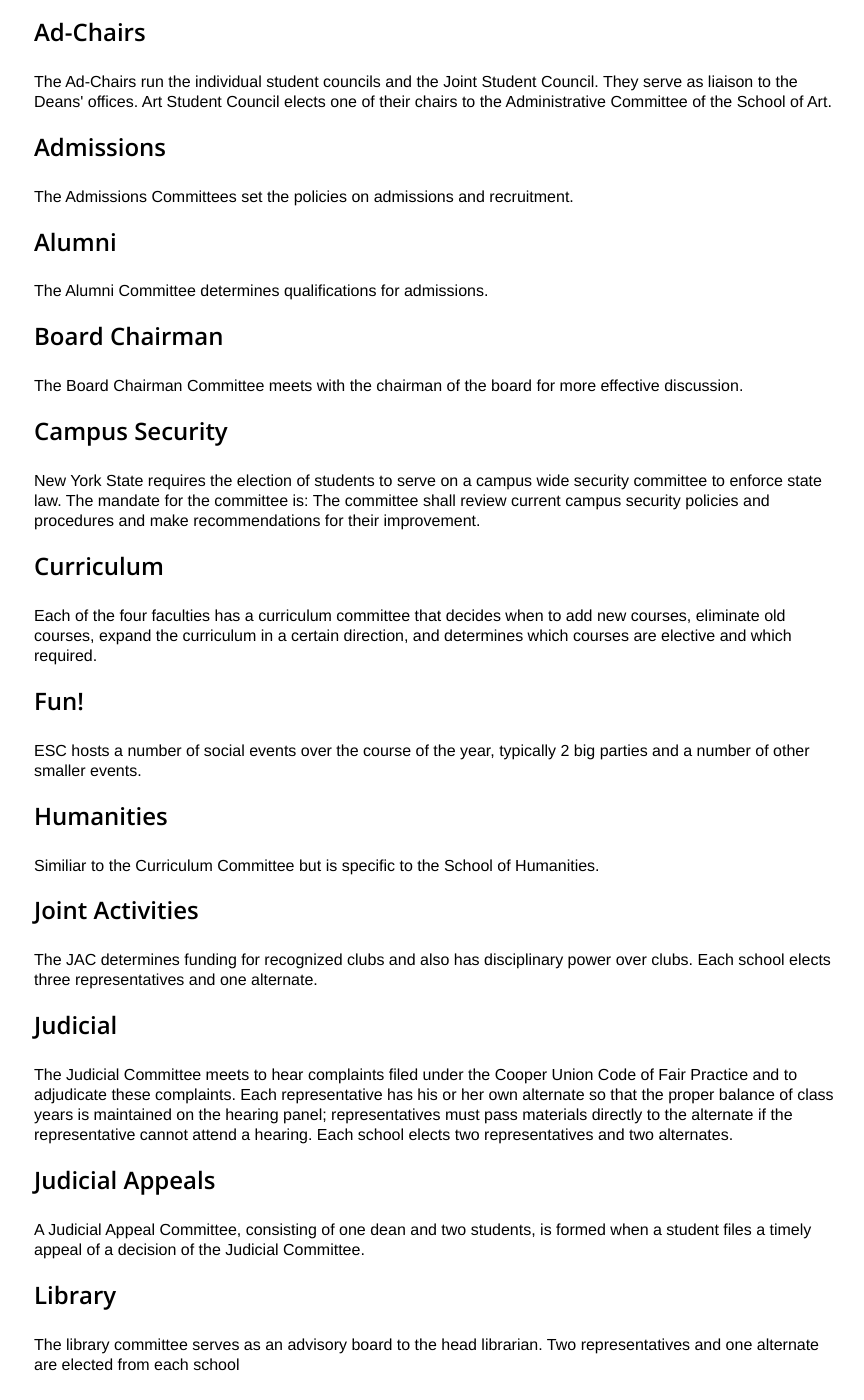
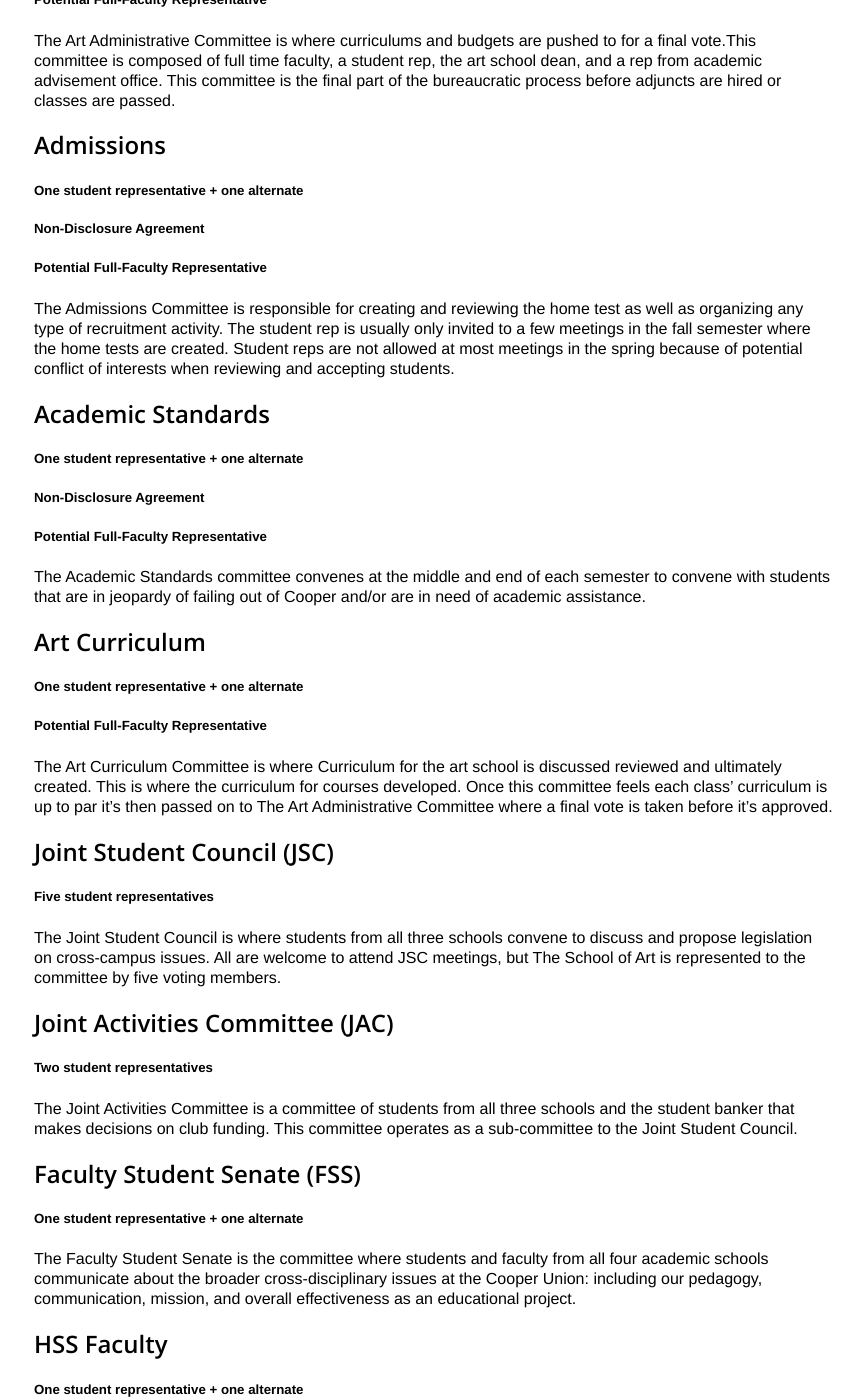
Before and after one commit to CooperASC/cooperasc.github.com, a Jekyll site: the page built from _about/0100-01-01-committees.html, in a window 1280 px wide and 1400 px high, scrolled down 274 px. Shown: the whole window, without its empty margins (206-1070 px from the left). Built offline with Jekyll 4.4.1, drawn with Linux system fonts in a browser that asks for light colours; some of the changed text lies outside the part shown.

Commit message:
new committees added. old ones removed.

```diff
--- a/_about/0100-01-01-committees.html
+++ b/_about/0100-01-01-committees.html
@@ -8,238 +8,99 @@
 published: true
 ---
 
-<h2 id="academic_standards">Academic Standards</h2>
+<h2> Art Administrative </h2>
 
-<p>The Academic Standards Committees define the minimum academic performance acceptable to each faculty, review academic performances each semester, and determine whether students are allowed to continue at The Cooper Union or are asked to withdraw for failing to meet these standards. The Academic Standards Committees are also involved in cases involving academic dishonesty.</p>
+<h5> One student representative + one alternate </h5>
 
-{% if site.tags.academic-standards %}
-	<ul>
-		{% for item in site.tags.academic-standards reversed %}
-		<li>
-			<a href="{{item.url}}" title="{{item.title}}">{{ item.date | date:"%B %d, %Y" }} by {{ item.notetaker }}</a>
-		</li>
-		{% endfor %}
-	</ul>
-{% endif %}
+<h5> Non-Disclosure Agreement </h5>
 
-<h2 id='ad_chairs'>Ad-Chairs</h2>
+<h5> Potential Full-Faculty Representative </h5>
 
-<p>The Ad-Chairs run the individual student councils and the Joint Student Council. They serve as liaison to the Deans' offices. Art Student Council elects one of their chairs to the Administrative Committee of the School of Art.</p>
+The Art Administrative Committee is where curriculums and budgets are pushed to for a final vote.This committee is composed of full time faculty, a student rep, the art school dean, and a rep from academic advisement office. This committee is the final part of the bureaucratic process before adjuncts are hired or classes are passed.
 
-{% if site.tags.ad-chairs %}
-	<ul>
-		{% for item in site.tags.ad-chairs reversed %}
-		<li>
-			<a href="{{item.url}}" title="{{item.title}}">{{ item.date | date:"%B %d, %Y" }} by {{ item.notetaker }}</a>
-		</li>
-		{% endfor %}
-	</ul>
-{% endif %}
 
-<h2 id='admissions'>Admissions</h2>
+<h2> Admissions </h2>
 
-<p>The Admissions Committees set the policies on admissions and recruitment.</p>
+<h5> One student representative + one alternate </h5>
 
-{% if site.tags.admissions %}
-	<ul>
-		{% for item in site.tags.admissions reversed %}
-		<li>
-			<a href="{{item.url}}" title="{{item.title}}">{{ item.date | date:"%B %d, %Y" }} by {{ item.notetaker }}</a>
-		</li>
-		{% endfor %}
-	</ul>
-{% endif %}
+<h5> Non-Disclosure Agreement </h5>
 
-<h2 id='alumni'>Alumni</h2>
+<h5> Potential Full-Faculty Representative </h5>
 
-<p>The Alumni Committee determines qualifications for admissions.</p>
+The Admissions Committee is responsible for creating and reviewing the home test as well as organizing any type of recruitment activity. The student rep is usually only invited to a few meetings in the fall semester where the home tests are created. Student reps are not allowed at most meetings in the spring because of potential conflict of interests when reviewing and accepting students.
 
-{% if site.tags.alumni %}
-	<ul>
-		{% for item in site.tags.alumni reversed %}
-		<li>
-			<a href="{{item.url}}" title="{{item.title}}">{{ item.date | date:"%B %d, %Y" }} by {{ item.notetaker }}</a>
-		</li>
-		{% endfor %}
-	</ul>
-{% endif %}
 
-<h2 id='board_chairman'>Board Chairman</h2>
+<h2> Academic Standards </h2>
 
-<p>The Board Chairman Committee meets with the chairman of the board for more effective discussion.</p>
+<h5> One student representative + one alternate </h5>
 
-{% if site.tags.board-chair %}
-	<ul>
-		{% for item in site.tags.board-chair reversed %}
-		<li>
-			<a href="{{item.url}}" title="{{item.title}}">{{ item.date | date:"%B %d, %Y" }} by {{ item.notetaker }}</a>
-		</li>
-		{% endfor %}
-	</ul>
-{% endif %}
+<h5> Non-Disclosure Agreement </h5>
 
-<h2 id='campus_security'>Campus Security</h2>
+<h5> Potential Full-Faculty Representative </h5>
 
-<p>New York State requires the election of students to serve on a campus wide security committee to enforce state law. The mandate for the committee is: The committee shall review current campus security policies and procedures and make recommendations for their improvement.</p>
+The Academic Standards committee convenes at the middle and end of each semester to convene with students that are in jeopardy of failing out of Cooper and/or are in need of academic assistance.
 
-{% if site.tags.campus-security %}
-	<ul>
-		{% for item in site.tags.campus-security reversed %}
-		<li>
-			<a href="{{item.url}}" title="{{item.title}}">{{ item.date | date:"%B %d, %Y" }} by {{ item.notetaker }}</a>
-		</li>
-		{% endfor %}
-	</ul>
-{% endif %}
 
-<h2 id='curriculum'>Curriculum</h2>
+<h2> Art Curriculum </h2>
 
-<p>Each of the four faculties has a curriculum committee that decides when to add new courses, eliminate old courses, expand the curriculum in a certain direction, and determines which courses are elective and which required.</p>
+<h5> One student representative + one alternate </h5>
 
-{% if site.tags.curriculum %}
-	<ul>
-		{% for item in site.tags.curriculum reversed %}
-		<li>
-			<a href="{{item.url}}" title="{{item.title}}">{{ item.date | date:"%B %d, %Y" }} by {{ item.notetaker }}</a>
-		</li>
-		{% endfor %}
-	</ul>
-{% endif %}
+<h5> Potential Full-Faculty Representative </h5>
 
-<h2 id='fun'>Fun!</h2>
+The Art Curriculum Committee is where Curriculum for the art school is discussed reviewed and ultimately created. This is where the curriculum for courses developed. Once this committee feels each class’ curriculum is up to par it’s then passed on to The Art Administrative Committee where a final vote is taken before it’s approved.
 
-<p>ESC hosts a number of social events over the course of the year, typically 2 big parties and a number of other smaller events.</p>
 
-{% if site.tags.fun %}
-	<ul>
-		{% for item in site.tags.fun reversed %}
-		<li>
-			<a href="{{item.url}}" title="{{item.title}}">{{ item.date | date:"%B %d, %Y" }} by {{ item.notetaker }}</a>
-		</li>
-		{% endfor %}
-	</ul>
-{% endif %}
+<h2> Joint Student Council (JSC) </h2>
 
-<h2 id='humanities'>Humanities</h2>
+<h5> Five student representatives </h5>
 
-<p>Similiar to the Curriculum Committee but is specific to the School of Humanities.</p>
+The Joint Student Council is where students from all three schools convene to discuss and propose legislation on cross-campus issues. All are welcome to attend JSC meetings, but The School of Art is represented to the committee by five voting members.
 
-{% if site.tags.humanities %}
-	<ul>
-		{% for item in site.tags.humanities reversed %}
-		<li>
-			<a href="{{item.url}}" title="{{item.title}}">{{ item.date | date:"%B %d, %Y" }} by {{ item.notetaker }}</a>
-		</li>
-		{% endfor %}
-	</ul>
-{% endif %}
 
-<h2 id='joint_activities'>Joint Activities</h2>
+<h2> Joint Activities Committee (JAC) </h2>
 
-<p>The JAC determines funding for recognized clubs and also has disciplinary power over clubs. Each school elects three representatives and one alternate.</p>
+<h5> Two student representatives </h5>
 
-{% if site.tags.joint-activities %}
-	<ul>
-		{% for item in site.tags.joint-activities reversed %}
-		<li>
-			<a href="{{item.url}}" title="{{item.title}}">{{ item.date | date:"%B %d, %Y" }} by {{ item.notetaker }}</a>
-		</li>
-		{% endfor %}
-	</ul>
-{% endif %}
+The Joint Activities Committee is a committee of students from all three schools and the student banker that makes decisions on club funding. This committee operates as a sub-committee to the Joint Student Council.
 
-<h2 id='judicial'>Judicial</h2>
 
-<p>The Judicial Committee meets to hear complaints filed under the Cooper Union Code of Fair Practice and to adjudicate these complaints. Each representative has his or her own alternate so that the proper balance of class years is maintained on the hearing panel; representatives must pass materials directly to the alternate if the representative cannot attend a hearing. Each school elects two representatives and two alternates.</p>
+<h2> Faculty Student Senate (FSS) </h2>
 
-{% if site.tags.judicial %}
-	<ul>
-		{% for item in site.tags.judicial reversed %}
-		<li>
-			<a href="{{item.url}}" title="{{item.title}}">{{ item.date | date:"%B %d, %Y" }} by {{ item.notetaker }}</a>
-		</li>
-		{% endfor %}
-	</ul>
-{% endif %}
+<h5> One student representative + one alternate </h5>
 
-<h2 id='judicial_appeals'>Judicial Appeals</h2>
+The Faculty Student Senate is the committee where students and faculty from all four academic schools communicate about the broader cross-disciplinary issues at the Cooper Union: including our pedagogy, communication, mission, and overall effectiveness as an educational project.
 
-<p>A Judicial Appeal Committee, consisting of one dean and two students, is formed when a student files a timely appeal of a decision of the Judicial Committee.</p>
 
-{% if site.tags.judicial-appeals %}
-	<ul>
-		{% for item in site.tags.judicial-appeals reversed %}
-		<li>
-			<a href="{{item.url}}" title="{{item.title}}">{{ item.date | date:"%B %d, %Y" }} by {{ item.notetaker }}</a>
-		</li>
-		{% endfor %}
-	</ul>
-{% endif %}
+<h2> HSS Faculty </h2>
 
-<h2 id='library'>Library</h2>
+<h5> One student representative + one alternate </h5>
 
-<p>The library committee serves as an advisory board to the head librarian. Two representatives and one alternate are elected from each school</p>
+The HSS Faculty Committee is where HSS faculty and students from all three schools discuss and vote on courses, programs, and other HSS-related items.
 
-{% if site.tags.library %}
-	<ul>
-		{% for item in site.tags.library reversed %}
-		<li>
-			<a href="{{item.url}}" title="{{item.title}}">{{ item.date | date:"%B %d, %Y" }} by {{ item.notetaker }}</a>
-		</li>
-		{% endfor %}
-	</ul>
-{% endif %}
 
-<h2 id='senate'>Senate</h2>
+<h2> HSS Curriculum </h2>
 
-<p>The Senate was reconstituted, after a recess of more than a decade, as an advisory and consultative body to the President of Cooper Union. Each of the three Student Councils were asked to elect two representatives:</p>
+<h5> One student representative + one alternate </h5>
 
-{% if site.tags.library %}
-	<ul>
-		{% for item in site.tags.library reversed %}
-		<li>
-			<a href="{{item.url}}" title="{{item.title}}">{{ item.date | date:"%B %d, %Y" }} by {{ item.notetaker }}</a>
-		</li>
-		{% endfor %}
-	</ul>
-{% endif %}
+The HSS Curriculum Committee is where Curriculum for the Humanities school is discussed reviewed and ultimately created. This is where the curriculum for courses developed. Once this committee feels each class’ curriculum is up to par it’s then passed on to The HSS Faculty Committee where a final vote is taken before it’s approved.
 
-<h2 id='academic_and_student_affairs'>Academic and Student Affairs</h2>
 
-{% if site.tags.academic-and-student-affirs %}
-	<ul>
-		{% for item in site.tags.academic-and-student-affairs reversed %}
-		<li>
-			<a href="{{item.url}}" title="{{item.title}}">{{ item.date | date:"%B %d, %Y" }} by {{ item.notetaker }}</a>
-		</li>
-		{% endfor %}
-	</ul>
-{% endif %}
+<h2> Judicial </h2>
 
-<h2 id='survey'>Survey</h2>
+<h5> One student representative </h5>
 
-<p>The survey committee is responsible for compiling the information from surveys sent out by the council, and, if appropriate, preparing a distribution to be provided to all engineering students.</p>
+The Judicial committee is summoned to meet when a student commits a violation to the rules of campus conduct. The student in question presents their case to the judicial committee and the committee decides if the issue necessitates punitive action.
 
-{% if site.tags.survey %}
-	<ul>
-		{% for item in site.tags.survey reversed %}
-		<li>
-			<a href="{{item.url}}" title="{{item.title}}">{{ item.date | date:"%B %d, %Y" }} by {{ item.notetaker }}</a>
-		</li>
-		{% endfor %}
-	</ul>
-{% endif %}
 
-<h2 id='trustees'>Trustees</h2>
+<h2> Appeals </h2>
 
-<p>The Trustees Committee meets with the President and the Board.</p>
+<h5> One student representative </h5>
 
-{% if site.tags.trustees %}
-	<ul>
-		{% for item in site.tags.trustees reversed %}
-		<li>
-			<a href="{{item.url}}" title="{{item.title}}">{{ item.date | date:"%B %d, %Y" }} by {{ item.notetaker }}</a>
-		</li>
-		{% endfor %}
-	</ul>
-{% endif %}
+The Appeals Committee meets in the case that the students involved in judicial summoning want to appeal the outcome of their case.
+
+
+<h2> Library </h2>
+
+<h5> One student representative + one alternate </h5>
+
+The Library Committee meets to discuss the Library and Archive’s budget and related topics. It tends to meet very infrequently.
```
